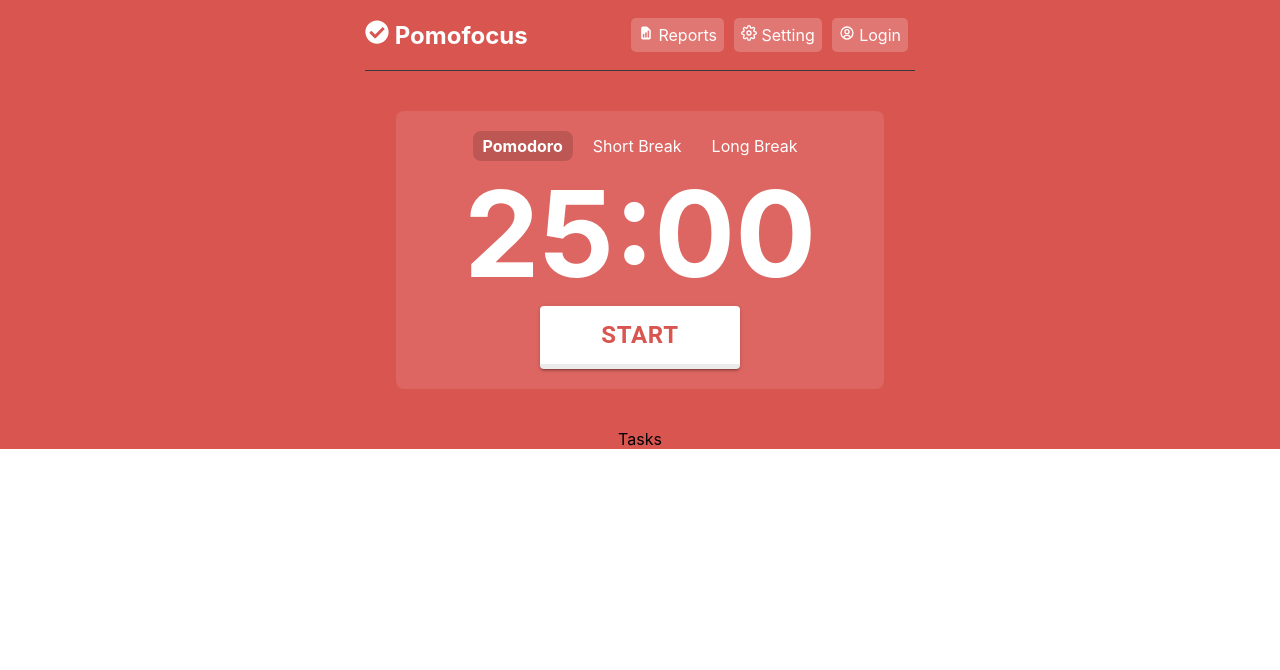
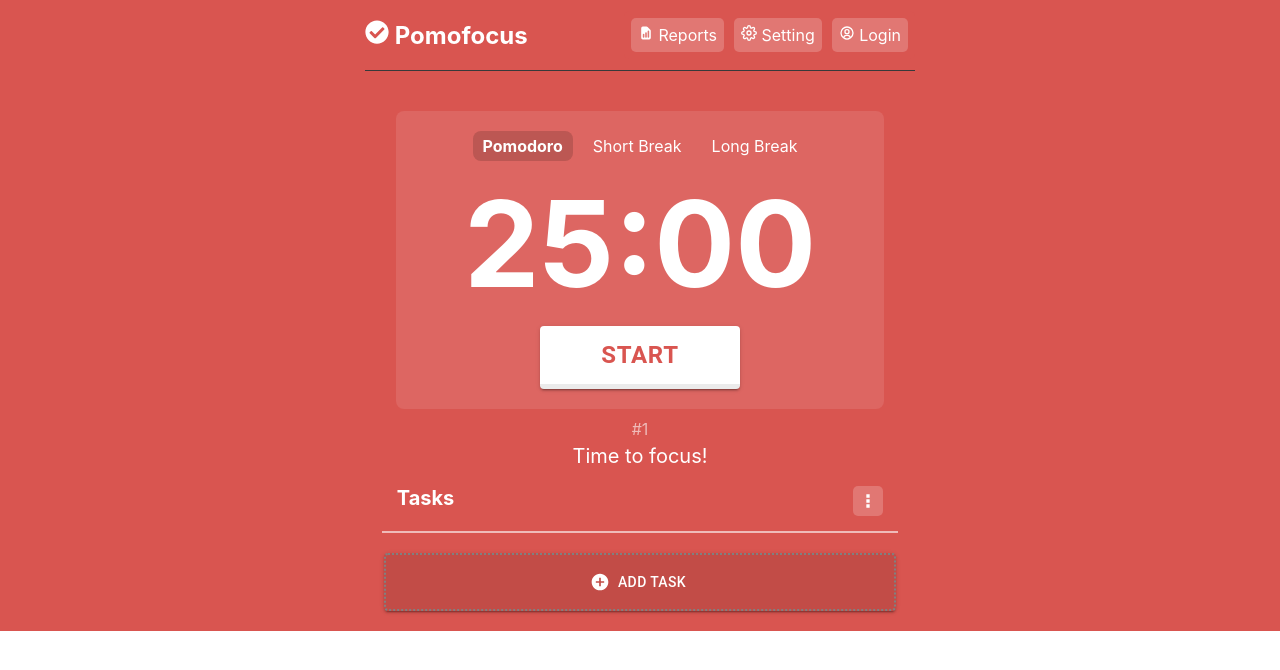
Before and after one commit to damladaxmad/pomofocus-clone, a React (Create React App) app: page / in a window 1280 px wide. Shown: the top 670 px of the page. Built offline with nearby package versions, Linux system fonts and the light colour scheme; the HTML template or start-up script is replaced by a standard one.

Commit message:
create taskUi

```diff
--- a/src/Componants/Countdown/Countdown.js
+++ b/src/Componants/Countdown/Countdown.js
@@ -7,13 +7,13 @@
       style={{
         backgroundColor: "#DD6662",
         width: "35%",
-        margin: "40px auto",
+        margin: "40px auto", marginBottom: "10px",
         padding: "20px",
         borderRadius: "8px"
       }}
     >
       <div style={{ display: "flex", justifyContent: "center", gap: "10px",
-    color: "white" }}>
+    color: "white", cursor: "pointer" }}>
         <div style = {{backgroundColor: "#BC5753",
     padding: "5px 10px", borderRadius: "8px",
     fontWeight: "bold"}}> Pomodoro </div> <div
@@ -23,8 +23,8 @@
     padding: "5px 10px", borderRadius: "8px"}}> Long Break </div>
       </div>
       <p style = {{ fontSize: "120px", fontWeight: "bolder",
-    padding: "0px", margin: "0px", color: "white"}}>25:00</p>
-      <Button variant="contained" style = {{
+    padding: "0px", margin: "10px 0px", color: "white"}}>25:00</p>
+      <Button disableRipple = {true} variant="contained" style = {{
           width: "200px", backgroundColor: "#FFFFFF",
           color: "#D95550", padding: "8px", fontWeight: "bold",
           fontSize: "24px", borderBottom: "5px solid #EBEBEB"
--- a/src/Componants/Tasks/Tasks.js
+++ b/src/Componants/Tasks/Tasks.js
@@ -1,8 +1,31 @@
 import React from "react"
+import { BiDotsVertical } from 'react-icons/bi';
+import { RiAddCircleFill } from 'react-icons/ri';
+import {Button} from "@mui/material"
 
 const Tasks = () =>{
-    return <div>
-      Tasks
+    return <div style = {{color: "white"}}>
+      <p style = {{margin: "5px auto", color: "#EFBBB9"}}> #1 </p>
+      <p style = {{margin: "3px auto", fontSize: "20px"}}> Time to focus! </p>
+      <div style = {{
+          display: "flex",
+          width: "38%", padding: "15px",
+          margin: "auto", color: "white",
+          justifyContent: "space-between",
+          fontWeight: "bold",
+          fontSize: "20px", borderBottom: "2px solid #EFBBB9"
+      }}> <p style = {{margin: "0px"}}> Tasks</p> <BiDotsVertical style = {{
+      padding: "5px", backgroundColor: "#E17773", borderRadius: "5px",
+      cursor: "pointer", }}/> </div>
+
+      <Button variant = "contained" disableRipple = {true}
+      startIcon = {<RiAddCircleFill/>}
+      style = {{
+          width: "40%", border: "2px dotted grey",
+          backgroundColor: "#C24C47", margin: "20px 0px",
+          padding: "15px 30px",
+
+      }}> Add Task </Button>
     </div>
 }
 
```
